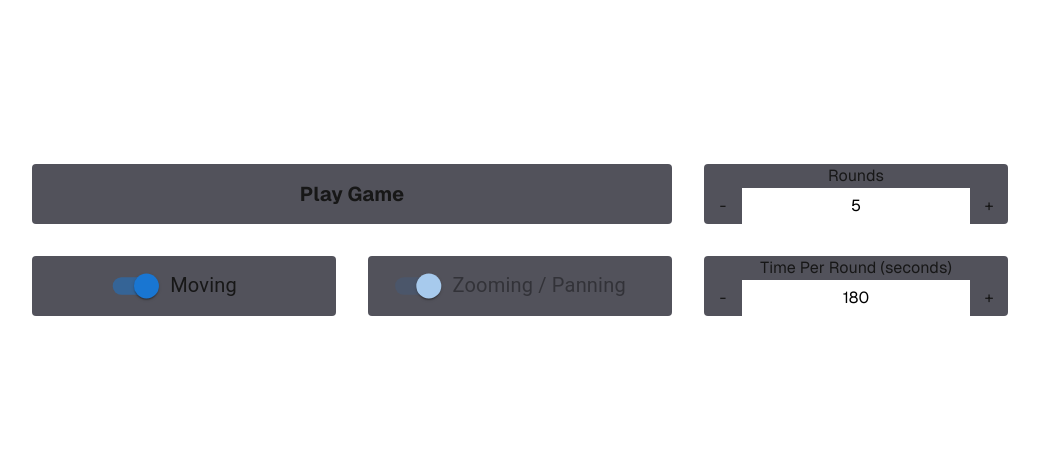
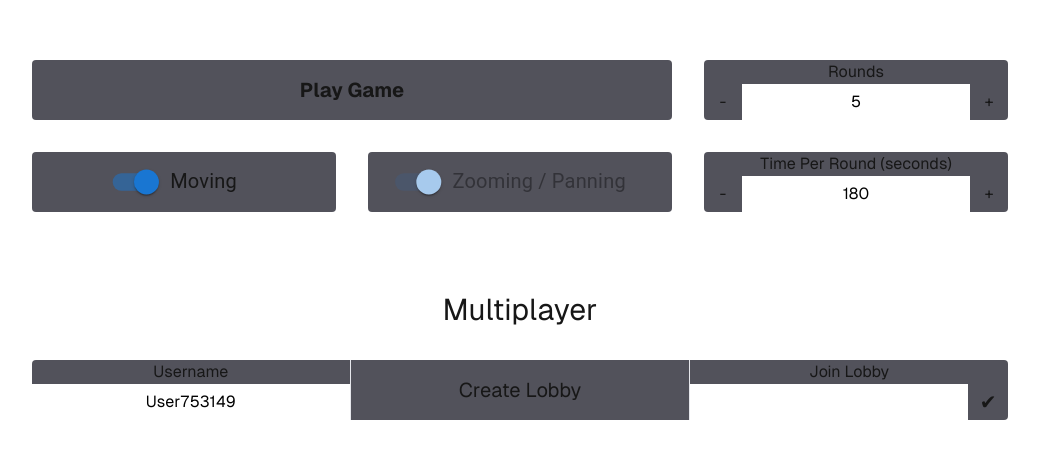
Before and after one commit to Q1000Q/openguessr, a Next.js app: page / in a window 1280 px wide. Shown: the part 160-618 px from the top of the page, without its empty margins (120-1159 px from the left). Built offline with nearby package versions, Linux system fonts and the light colour scheme.

Commit message:
Added multiplayer options in main menu

```diff
--- a/app/page.tsx
+++ b/app/page.tsx
@@ -24,12 +24,25 @@ export default function Home() {
   const [moving, setMoving] = useState(true);
   const [zoomPan, setZoomPan] = useState(true);
 
+  const [username, setUsername] = useState("");
+  const [lobbyCode, setLobbyCode] = useState("");
+
   useEffect(() => {
     setRounds(Number(localStorage.getItem("rounds") ?? "5"));
     setTime(Number(localStorage.getItem("time") ?? "180"));
 
     setMoving(localStorage.getItem("moving") !== null ? localStorage.getItem("moving") === "true" : true);
     setZoomPan(localStorage.getItem("zoomPan") !== null ? localStorage.getItem("zoomPan") === "true" : true);
+
+    const dataUsetname = localStorage.getItem("username");
+    if (dataUsetname) {
+        setUsername(dataUsetname);
+    } else {
+        const randUsername = "User" + String(Math.floor(100000 + Math.random() * 900000));
+        setUsername(randUsername);
+        localStorage.setItem("username", randUsername);
+    }
+  // eslint-disable-next-line react-hooks/exhaustive-deps
   }, [])
 
     // Handle option buttons
@@ -80,6 +93,10 @@ export default function Home() {
     setView("game");
   }
 
+
+    // Multiplayer handlers
+
+
   return (view == "home" ?
     (<div className="grid grid-rows-[20px_1fr_20px] items-center justify-items-center min-h-screen p-8 pb-20 gap-16 sm:p-20 font-[family-name:var(--font-geist-sans)]">
       <main className="flex flex-col gap-8 row-start-2 items-center sm:items-start">
@@ -88,7 +105,7 @@ export default function Home() {
           <div className="grid grid-cols-[1fr_6fr_1fr] grid-rows-[2fr_3fr]">
             <h2 className="text-center bg-zinc-600 rounded-t col-span-3">Rounds</h2>
             <button className="bg-zinc-600 rounded-bl hover:bg-zinc-800 transition-colors duration-200" onClick={decreseRounds}>-</button>
-            <input onChange={(e) => setRounds(Number(e.target.value))} type="number" name="rounds" id="rounds" value={rounds} className="text-black text-center w-full rounded-t-sm" />
+            <input onChange={(e) => {setRounds(Number(e.target.value)); localStorage.setItem("rounds", e.target.value);}} type="number" name="rounds" id="rounds" value={rounds} className="text-black text-center w-full rounded-t-sm" />
             <button className="bg-zinc-600 rounded-br hover:bg-zinc-800 transition-colors duration-200" onClick={increseRounds}>+</button>
           </div>
           <div className="bg-zinc-600 rounded flex justify-center items-center">
@@ -111,9 +128,25 @@ export default function Home() {
           <div className="grid grid-cols-[1fr_6fr_1fr] grid-rows-[2fr_3fr]">
             <h2 className="text-center bg-zinc-600 rounded-t col-span-3">Time Per Round (seconds)</h2>
             <button className="bg-zinc-600 rounded-bl hover:bg-zinc-800 transition-colors duration-200" onClick={decreseTime}>-</button>
-            <input onChange={(e) => setTime(Number(e.target.value))} type="number" name="time" id="time" value={time} className="text-black text-center w-full rounded-t-sm" />
+            <input onChange={(e) => {setTime(Number(e.target.value)); localStorage.setItem("time", e.target.value);}} type="number" name="time" id="time" value={time} className="text-black text-center w-full rounded-t-sm" />
             <button className="bg-zinc-600 rounded-br hover:bg-zinc-800 transition-colors duration-200" onClick={increseTime}>+</button>
           </div>
+        </div>
+
+        <h1 className="mt-12 text-center w-full text-3xl">Multiplayer</h1>
+        <div className="flex w-full justify-around">
+            <div className="grid w-full grid-cols-[1fr] grid-rows-[2fr_3fr]">
+                <h2 className="text-center bg-zinc-600 col-span-3 rounded-tl">Username</h2>
+                <input onChange={(e) => {setUsername(e.target.value); localStorage.setItem("username", e.target.value);}} type="text" name="rounds" id="rounds" value={username} className="text-black text-center w-full rounded-bl" />
+            </div>
+
+            <button className="p-4 w-full bg-zinc-600 text-center text-xl hover:bg-zinc-800 transition-colors duration-200 border-x">Create Lobby</button>
+
+            <div className="w-full bg-zinc-600 grid grid-cols-[7fr_1fr] grid-rows-[2fr_3fr] rounded-r">
+                <h2 className="col-span-2 text-center">Join Lobby</h2>
+                <input onChange={(e) => setLobbyCode(e.target.value)} type="text" name="time" id="time" value={lobbyCode} className="text-black text-center w-full" />
+                <button className="text-center text-xl hover:bg-zinc-800 transition-colors duration-200">✔</button>
+            </div>
         </div>
       </main>
     </div>) : view == "game" ? <Game rounds={rounds} time={time} moving={moving} zoomPan={zoomPan}></Game> : ""
```
